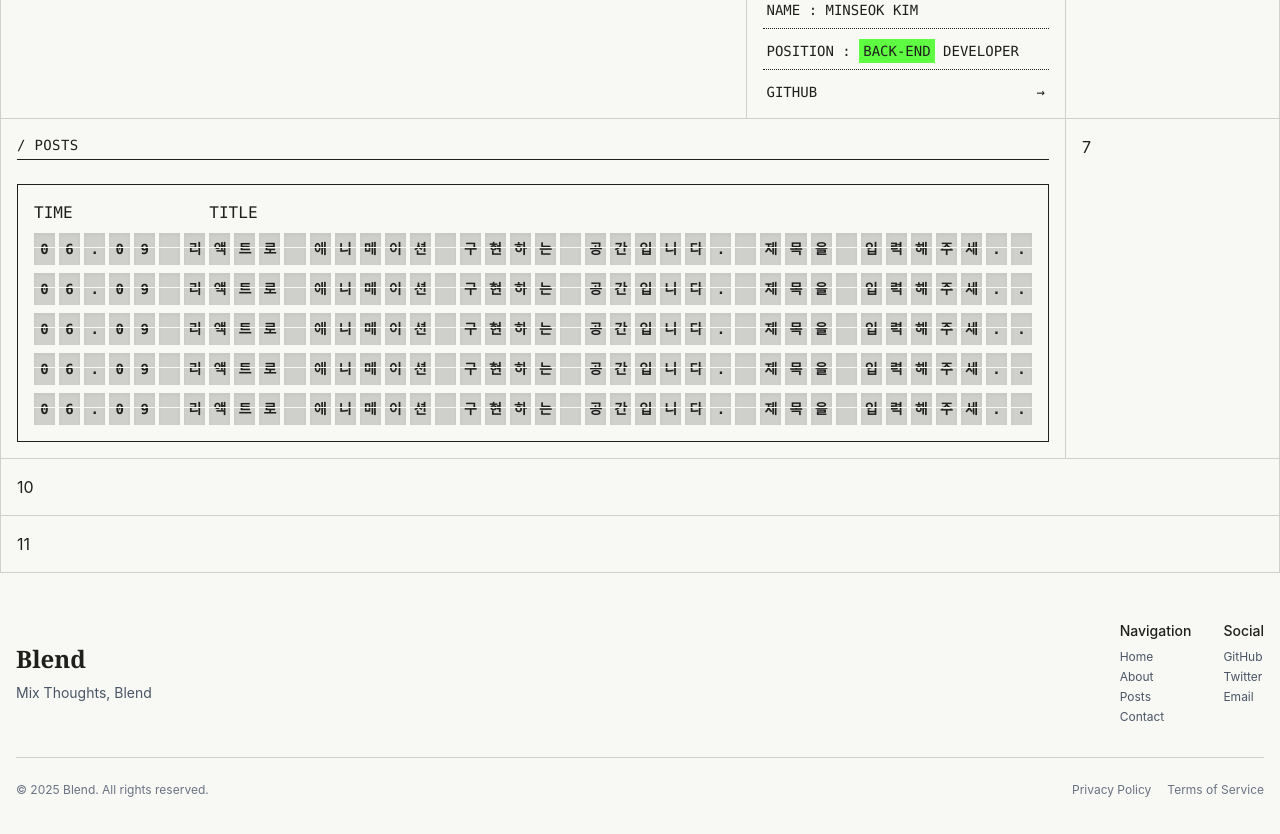
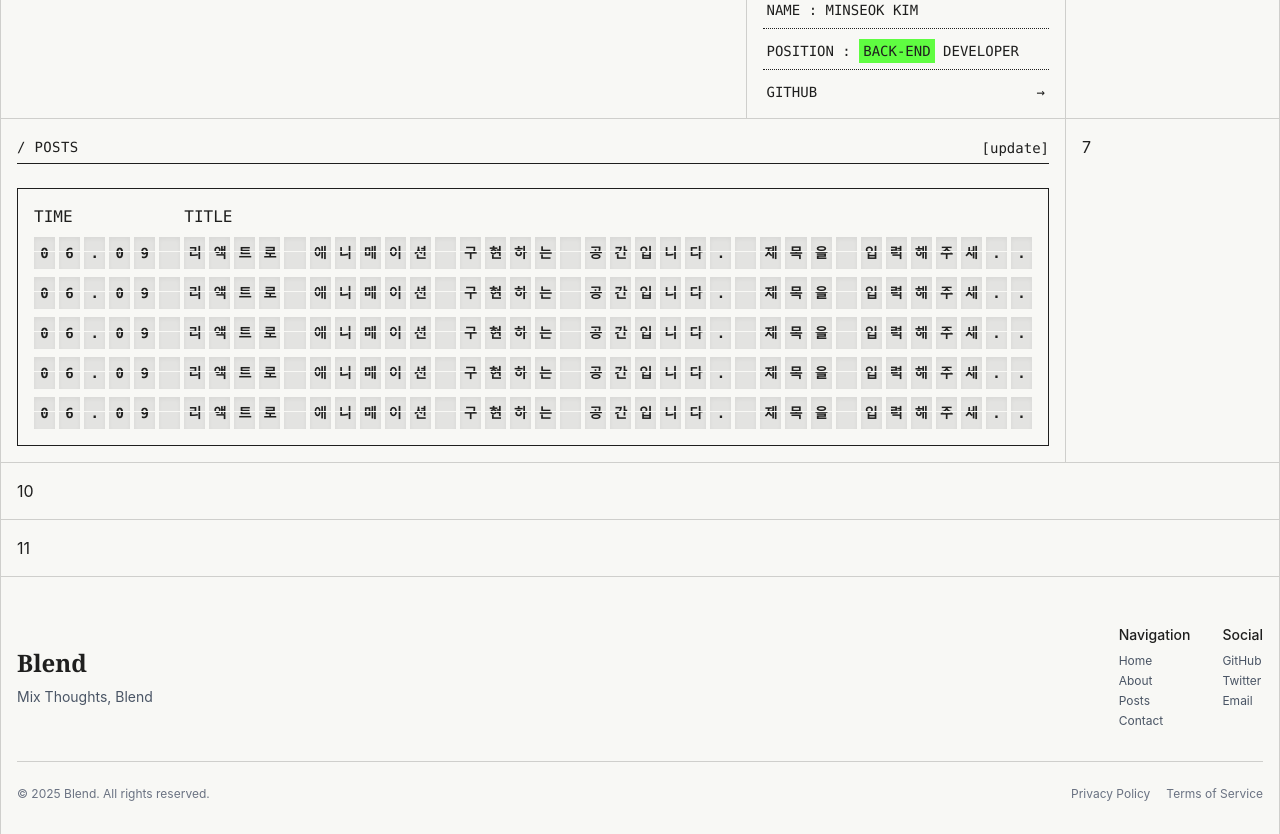
Before and after one commit to YunDo-Gi/blend, a Next.js app: page / in a window 1280 px wide. Shown: the part 980-1814 px from the top of the page. Built offline with nearby package versions, Linux system fonts and the light colour scheme.

Commit message:
feat: 포스트 섹션 애니메이션 추가

```diff
--- a/src/app/globals.css
+++ b/src/app/globals.css
@@ -14,6 +14,7 @@
   --color-primary: #2cff05;
   --color-gray: #a8a8a6;
   --color-gray-foreground: #5f5f5e;
+  --color-gray-light: #e3e3e1;
 
   --layout-grid-padding: 1rem;
 
@@ -38,6 +39,7 @@
   --color-line: #3e3e3d;
   --color-primary: #2cff05;
   --color-gray-foreground: #cfcfcc;
+  --color-gray-light: #3e3e3d;
 }
 
 body {
--- a/src/components/main/flip-board.tsx
+++ b/src/components/main/flip-board.tsx
@@ -1,6 +1,6 @@
 'use client';
 
-import { useState, useEffect } from 'react';
+import { useState, useEffect, useRef } from 'react';
 import SectionHeader from '../ui/section-header';
 
 interface Post {
@@ -8,7 +8,6 @@ interface Post {
   title: string;
 }
 
-// 더미 데이터
 const DUMMY_POSTS: Post[] = [
   { date: '06.09', title: '리액트로 애니메이션 구현하는 공간입니다. 제목을 입력해주세요.' },
   { date: '06.09', title: '리액트로 애니메이션 구현하는 공간입니다. 제목을 입력해주세요.' },
@@ -19,33 +18,73 @@ const DUMMY_POSTS: Post[] = [
 
 const GRID_CONFIG = {
   cols: 40,
-  rows: 5, // 헤더 제외하고 포스트 5개만
+  rows: 5,
 };
 
-// 단순 셀 컴포넌트
-const FlipCell = ({ char }: { char: string }) => {
+const FLIP_CHARS = 'ABCDEFGHIJKLMNOPQRSTUVWXYZ0123456789 .,!?-+:*&'.split('');
+
+const FlipCell = ({
+  targetChar,
+  shouldFlip,
+  rowIndex,
+  colIndex,
+}: {
+  targetChar: string;
+  shouldFlip: boolean;
+  rowIndex: number;
+  colIndex: number;
+}) => {
+  const [currentChar, setCurrentChar] = useState(targetChar);
+  const flipTimeoutRef = useRef<NodeJS.Timeout | null>(null);
+
+  useEffect(() => {
+    if (shouldFlip) {
+      const delay = rowIndex * 100 + colIndex * 20;
+
+      flipTimeoutRef.current = setTimeout(() => {
+        const flipCount = Math.floor(Math.random() * 10) + 5;
+        let currentFlip = 0;
+
+        const flipInterval = setInterval(() => {
+          if (currentFlip < flipCount) {
+            const randomChar = FLIP_CHARS[Math.floor(Math.random() * FLIP_CHARS.length)];
+            setCurrentChar(randomChar);
+            currentFlip++;
+          } else {
+            setCurrentChar(targetChar);
+            clearInterval(flipInterval);
+          }
+        }, 80);
+      }, delay);
+    }
+
+    return () => {
+      if (flipTimeoutRef.current) {
+        clearTimeout(flipTimeoutRef.current);
+      }
+    };
+  }, [targetChar, shouldFlip, rowIndex, colIndex]);
+
   return (
-    <div className="bg-line relative h-8 overflow-hidden inset-shadow-sm">
-      {/* 가운데 가로줄 */}
+    <div className="bg-gray-light relative h-8 overflow-hidden inset-shadow-sm">
       <div className="bg-background absolute top-1/2 right-0 left-0 z-10 h-px -translate-y-0.5" />
 
-      {/* 셀 내용 */}
-      <div className={`flex h-full w-full items-center justify-center font-mono text-sm font-semibold`}>{char}</div>
+      <div className="flex h-full w-full items-center justify-center font-mono text-sm font-semibold">
+        {currentChar}
+      </div>
     </div>
   );
 };
 
 export default function FlipBoard() {
   const [gridData, setGridData] = useState<string[][]>(
-    // 초기값: 빈 공간으로 채운 고정 크기 배열 (헤더 제외)
     Array.from({ length: GRID_CONFIG.rows }, () => Array.from({ length: GRID_CONFIG.cols }, () => ' ')),
   );
+  const [shouldFlip, setShouldFlip] = useState(false);
 
-  // 그리드 데이터 생성
   useEffect(() => {
     const posts = DUMMY_POSTS.slice(0, 5);
 
-    // 포스트 행들 생성 (헤더 제외)
     const postRows = posts.map((post) => {
       const maxTitleLength = 32;
       const truncatedTitle =
@@ -56,25 +95,57 @@ export default function FlipBoard() {
     });
 
     setGridData(postRows);
+
+    setTimeout(() => {
+      setShouldFlip(true);
+      setTimeout(() => {
+        setShouldFlip(false);
+      }, 3000);
+    }, 500);
   }, []);
+  const updateBoard = () => {
+    if (shouldFlip) return;
+
+    setShouldFlip(true);
+
+    setTimeout(() => {
+      setShouldFlip(false);
+    }, 3000);
+  };
 
   return (
     <>
-      <SectionHeader title="/ POSTS" />
+      <SectionHeader title="/ POSTS">
+        <button
+          onClick={updateBoard}
+          className={`font-mono text-sm transition-colors ${
+            shouldFlip ? 'text-gray cursor-not-allowed' : 'text-foreground hover:text-primary'
+          }`}
+          disabled={shouldFlip}
+        >
+          [update]
+        </button>
+      </SectionHeader>
       <div className="border-foreground border p-4">
-        {/* 헤더 텍스트 - 같은 그리드 구조로 정렬 */}
         <div className="mb-2 grid grid-cols-[repeat(40,1fr)] gap-1 font-mono">
-          <div className="col-span-7">TIME</div>
-          <div className="col-span-33">TITLE</div>
+          <div className="col-span-6">TIME</div>
+          <div className="col-span-34">TITLE</div>
         </div>
 
-        {/* 라인별 레이아웃 - 각 라인 사이 간격 */}
         <div className="flex flex-col gap-2">
           {Array.from({ length: GRID_CONFIG.rows }).map((_, rowIndex) => (
             <div key={rowIndex} className="grid grid-cols-[repeat(40,1fr)] gap-1">
               {Array.from({ length: GRID_CONFIG.cols }).map((_, colIndex) => {
                 const char = gridData[rowIndex]?.[colIndex] || ' ';
-                return <FlipCell key={`${rowIndex}-${colIndex}`} char={char} />;
+                return (
+                  <FlipCell
+                    key={`${rowIndex}-${colIndex}`}
+                    targetChar={char}
+                    shouldFlip={shouldFlip}
+                    rowIndex={rowIndex}
+                    colIndex={colIndex}
+                  />
+                );
               })}
             </div>
           ))}
--- a/src/layout/footer.tsx
+++ b/src/layout/footer.tsx
@@ -2,8 +2,8 @@ import Link from 'next/link';
 
 export default function Footer() {
   return (
-    <footer className="border-t border-line bg-background">
-      <div className="mx-auto max-w-7xl p-(--layout-grid-padding)">
+    <footer className="border-line bg-background border-t">
+      <div className="border-line mx-auto max-w-7xl border-x p-(--layout-grid-padding)">
         <div className="flex flex-col gap-6 py-8 md:flex-row md:items-center md:justify-between">
           {/* Logo/Brand */}
           <div className="flex flex-col gap-2">
@@ -63,10 +63,7 @@ export default function Footer() {
                   </a>
                 </li>
                 <li>
-                  <a
-                    href="mailto:contact@blend.com"
-                    className="hover:text-primary transition-colors"
-                  >
+                  <a href="mailto:contact@blend.com" className="hover:text-primary transition-colors">
                     Email
                   </a>
                 </li>
@@ -76,7 +73,7 @@ export default function Footer() {
         </div>
 
         {/* Bottom Section */}
-        <div className="border-t border-line pt-6 pb-4">
+        <div className="border-line border-t pt-6 pb-4">
           <div className="flex flex-col gap-2 text-xs text-gray-500 md:flex-row md:items-center md:justify-between">
             <p>&copy; 2025 Blend. All rights reserved.</p>
             <div className="flex gap-4">
```
